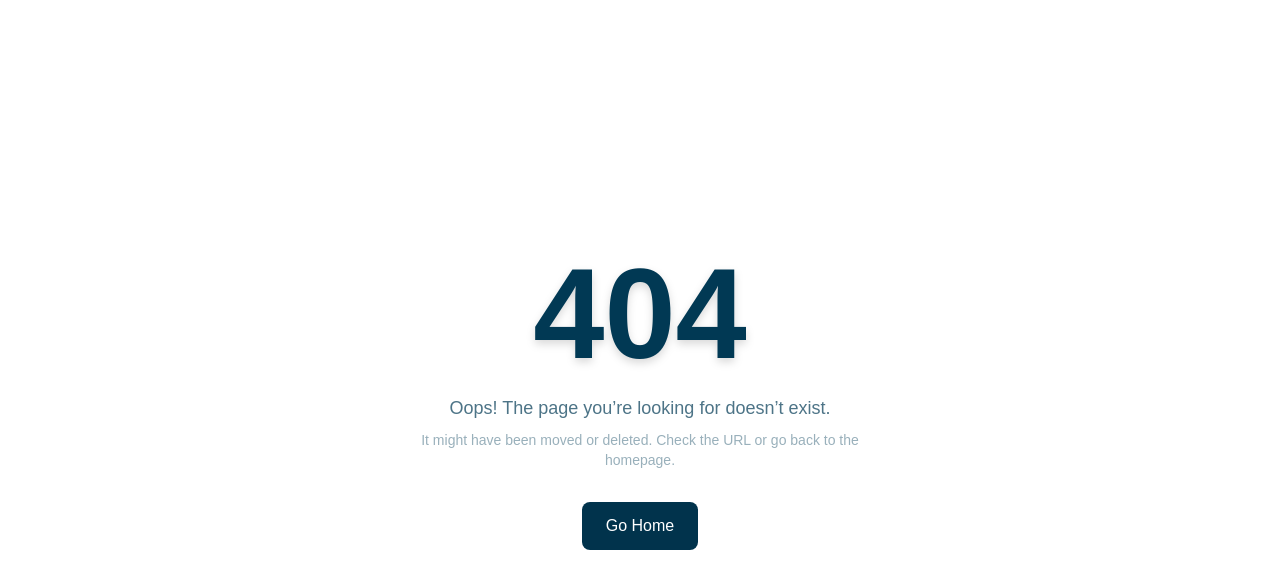
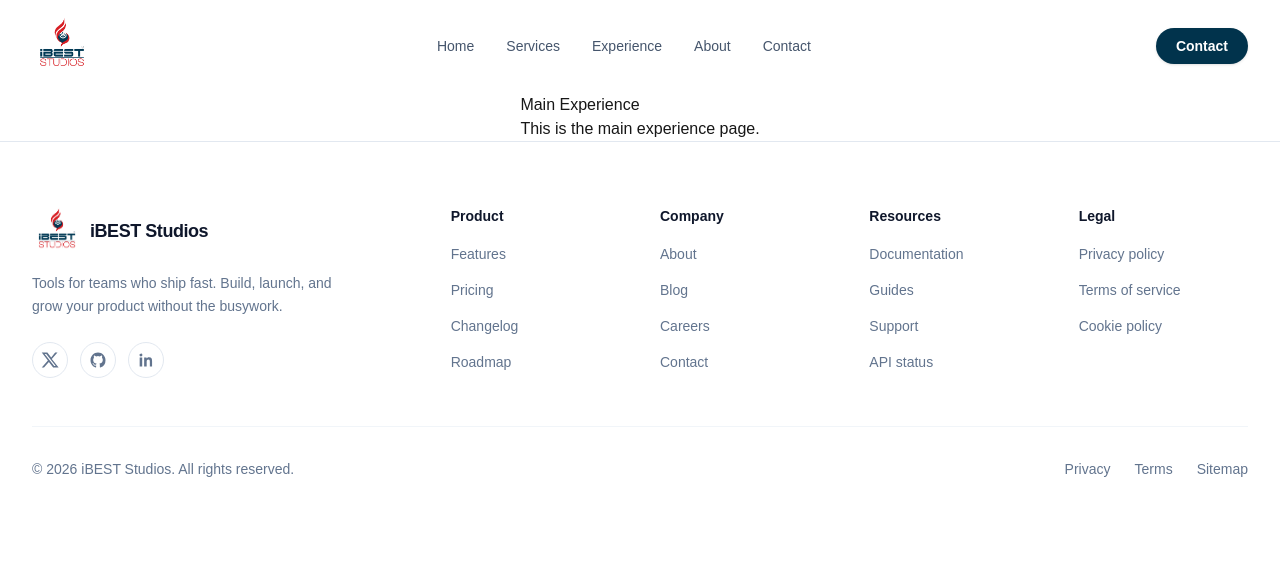
Before and after one commit to Pema-Lepex/ibest-studios, a Next.js app: page /experience in a window 1280 px wide. Before the commit this address had no page. Shown: the top 588 px of the page. Built offline with nearby package versions, Linux system fonts and the light colour scheme.

Commit message:
minor pull

```diff
--- /dev/null
+++ b/src/app/(modules)/experience/page.tsx
@@ -0,0 +1,12 @@
+import MainLayout from "@/layouts/MainLayout";
+import MainExperience from "./page/MainExperience";
+
+const ExperiencePage = () => {
+  return (
+    <MainLayout>
+      <MainExperience />
+    </MainLayout>
+  );
+};
+
+export default ExperiencePage;
--- /dev/null
+++ b/src/app/(modules)/experience/page/MainExperience.tsx
@@ -0,0 +1,10 @@
+const MainExperience = () => {
+  return (
+    <div>
+      <h1>Main Experience</h1>
+      <p>This is the main experience page.</p>
+    </div>
+  );
+};
+
+export default MainExperience;
--- a/src/layouts/components/Navbar.tsx
+++ b/src/layouts/components/Navbar.tsx
@@ -8,7 +8,7 @@ import Image from "next/image";
 const NAV_LINKS = [
   { label: "Home", href: "/" },
   { label: "Services", href: "/services" },
-  { label: "Pricing", href: "/pricing" },
+  { label: "Experience", href: "/experience" },
   { label: "About", href: "/about" },
   { label: "Contact", href: "/contact" },
 ];
```
